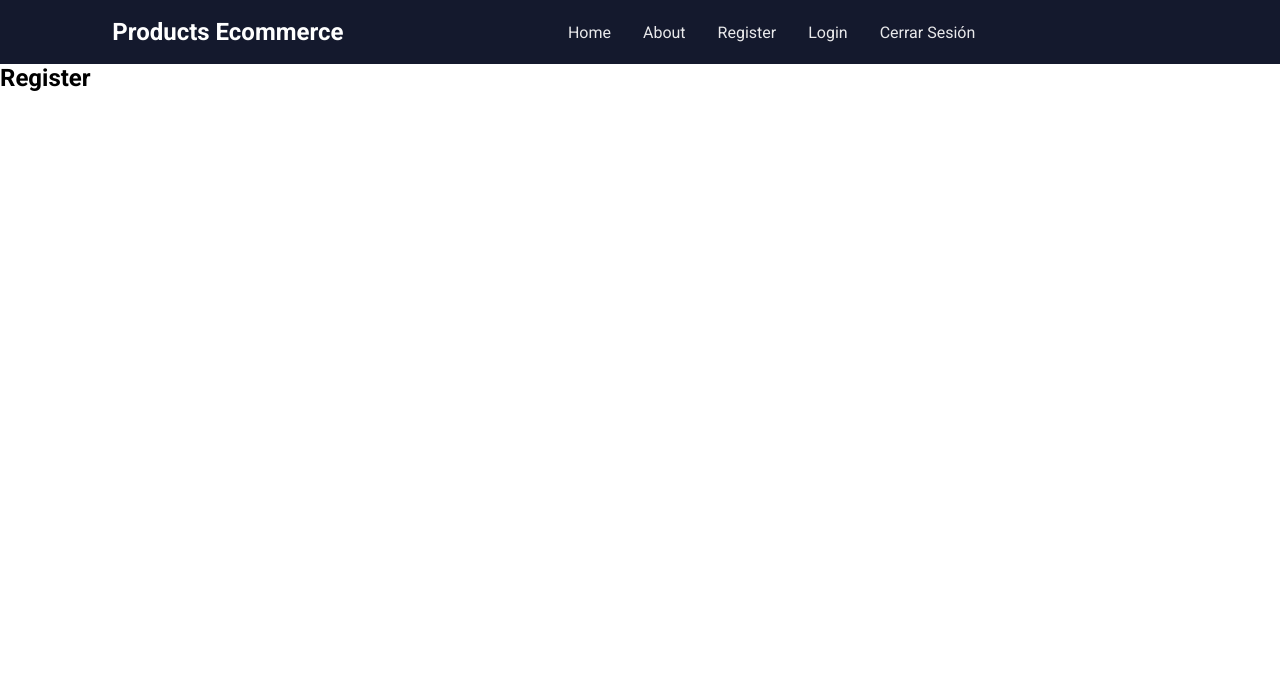
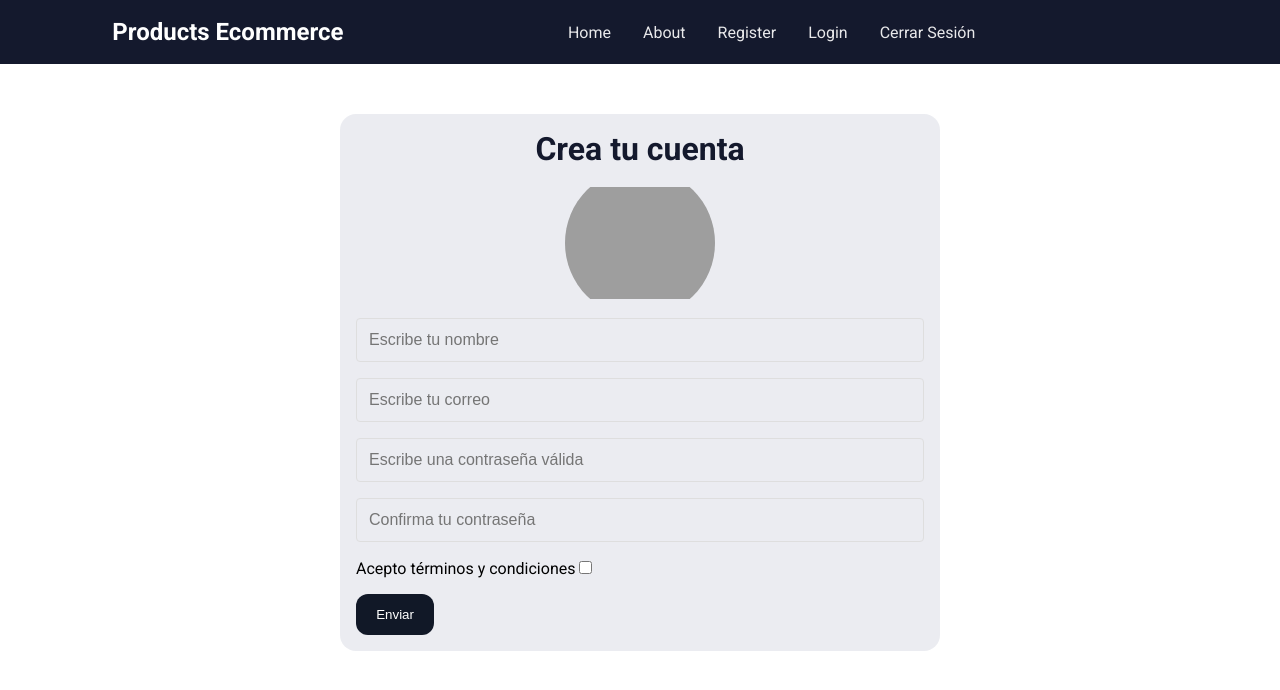
Before and after one commit to diegos9307/productsEcommerce, a React (Create React App) app: page /register in a window 1280 px wide. Shown: the top 690 px of the page. Built offline with nearby package versions, Linux system fonts and the light colour scheme; no server answers; grey boxes are pictures that could not be loaded.

Commit message:
Lógica, validaciones y vista inicial listas

```diff
--- a/src/components/Card.js
+++ b/src/components/Card.js
@@ -29,7 +29,7 @@ const Card = ({ el }) => {
             <Contador targetTime={targetTime} setActive={setActive} />
             <Link
               to={`/detail/${el.id}`}
-              className="card__btn-link"
+              className="btn"
               style={active === false ? null : { pointerEvents: 'none' }}>
               Ir a detalles
             </Link>
--- /dev/null
+++ b/src/components/RegisterForm.js
@@ -0,0 +1,117 @@
+/* eslint-disable no-unused-vars */
+import { useForm } from '../hooks/useForm';
+
+const initialForm = {
+  name: '',
+  email: '',
+  password: '',
+  confirmpassword: '',
+  terminos: false
+};
+
+const validationsForm = (form) => {
+  let errors = {};
+  let regexName = /^[A-Za-zÑñÁáÉéÍíÓóÚúÜü\s]+$/;
+  let regexEmail = /^(\w+[/./-]?){1,}@[a-z]+[/.]\w{2,}$/;
+  let regexPassword = /^(?=\w*\d)(?=\w*[A-Z])(?=\w*[a-z])\S{8,16}$/;
+
+  if (!form.name.trim()) {
+    errors.name = "El campo 'Nombre' es requerido";
+  } else if (!regexName.test(form.name.trim())) {
+    errors.name = "El campo 'Nombre' sólo acepta letras y espacios en blanco";
+  }
+
+  if (!form.email.trim()) {
+    errors.email = "El campo 'Correo' es requerido";
+  } else if (!regexEmail.test(form.email.trim())) {
+    errors.email = "El campo 'Correo' es incorrecto";
+  }
+
+  if (!form.password.trim()) {
+    errors.password = "El campo 'Contraseña' es requerido";
+  } else if (!regexPassword.test(form.password.trim())) {
+    errors.password =
+      'La contraseña debe tener al entre 8 y 16 caracteres, al menos un dígito y al menos una mayúscula.';
+  }
+
+  if (!form.confirmpassword.trim()) {
+    errors.confirmpassword = "El campo 'Confirmar contraseña' es requerido";
+  } else if (form.password !== form.confirmpassword) {
+    errors.confirmpassword = 'Las contraseñas no coinden';
+  }
+
+  if (!form.terminos) {
+    errors.terminos = "El campo 'Terminos' es requerido";
+  }
+  return errors;
+};
+
+const RegisterForm = () => {
+  const { form, errors, loading, response, handleChange, handleBlur, handleSubmit, handleChecked } =
+    useForm(initialForm, validationsForm);
+  return (
+    <div className="form__container">
+      <div className="form__media">
+        <h2 className="form__title">Crea tu cuenta</h2>
+        <img src="https://cdn-icons-png.flaticon.com/512/476/476863.png" alt="Product" />
+      </div>
+      <form className="form__content" onSubmit={handleSubmit}>
+        <input
+          type="text"
+          name="name"
+          placeholder="Escribe tu nombre"
+          onBlur={handleBlur}
+          onChange={handleChange}
+          value={form.name}
+          required
+        />
+        {errors.name && <p className="form__error">{errors.name}</p>}
+        <input
+          type="email"
+          name="email"
+          placeholder="Escribe tu correo"
+          onBlur={handleBlur}
+          onChange={handleChange}
+          value={form.email}
+          required
+        />
+        {errors.email && <p className="form__error">{errors.email}</p>}
+        <input
+          type="password"
+          name="password"
+          placeholder="Escribe una contraseña válida"
+          onBlur={handleBlur}
+          onChange={handleChange}
+          value={form.password}
+          required
+        />
+        {errors.password && <p className="form__error">{errors.password}</p>}
+        <input
+          type="password"
+          name="confirmpassword"
+          placeholder="Confirma tu contraseña"
+          onBlur={handleBlur}
+          onChange={handleChange}
+          value={form.confirmpassword}
+          required
+        />
+        {errors.confirmpassword && <p className="form__error">{errors.confirmpassword}</p>}
+        <label html="terminos">Acepto términos y condiciones</label>
+        <input
+          type="checkbox"
+          name="terminos"
+          onBlur={handleBlur}
+          onChange={handleChecked}
+          value={form.terminos}
+          required
+        />
+        {errors.terminos && <p className="form__error">{errors.terminos}</p>}
+        <div className="form__button">
+          <input type="submit" value="Enviar" className="btn" />
+        </div>
+      </form>
+    </div>
+  );
+};
+
+export default RegisterForm;
--- /dev/null
+++ b/src/hooks/useForm.js
@@ -0,0 +1,40 @@
+/* eslint-disable no-unused-vars */
+import { useState } from 'react';
+
+export const useForm = (initialForm, validateForm) => {
+  const [form, setForm] = useState(initialForm);
+  const [errors, setErrors] = useState({});
+  const [loading, setLoading] = useState(false);
+  const [response, setResponse] = useState(null);
+
+  const handleChange = (e) => {
+    setForm({ ...form, [e.target.name]: e.target.value });
+  };
+  const handleChecked = (e) => {
+    setForm({ ...form, [e.target.name]: e.target.checked });
+  };
+  const handleBlur = (e) => {
+    handleChange(e);
+    setErrors(validateForm(form));
+  };
+  const handleSubmit = (e) => {
+    e.preventDefault();
+    setErrors(validateForm(form));
+    if (Object.keys(errors).length === 0) {
+      alert('Enviando Formulario');
+    } else {
+      return;
+    }
+  };
+
+  return {
+    form,
+    errors,
+    loading,
+    response,
+    handleChange,
+    handleBlur,
+    handleSubmit,
+    handleChecked
+  };
+};
--- a/src/index.css
+++ b/src/index.css
@@ -149,7 +149,7 @@ img {
   justify-content: space-between;
 }
 
-.card__btn {
+.btn {
   background-color: #111827;
   border: 1px solid transparent;
   border-radius: 0.75rem;
@@ -296,6 +296,61 @@ img {
   width: 100%;
 }
 
+.form__container {
+  max-width: 600px;
+  margin-left: auto;
+  margin-right: auto;
+  margin-top: 50px;
+  padding: 1rem;
+  border-radius: 1rem;
+  background-color: rgba(154, 158, 185, 0.2);
+}
+
+.form__title {
+  font-size: 2rem;
+  color: #14192d;
+}
+
+.form__media {
+  width: 100%;
+  height: auto;
+  display: flex;
+  flex-direction: column;
+  align-items: center;
+}
+
+.form__media img {
+  width: 150px;
+  height: 150px;
+  object-fit: contain;
+  border-radius: 50%;
+}
+
+.form__button {
+  margin-top: 1rem;
+}
+
+.form__error {
+  color: black;
+  font-weight: bold;
+}
+
+input[type='text'],
+input[type='email'],
+input[type='password'] {
+  border: thin solid #dedede;
+  border-radius: 0.25rem;
+  padding: 0.75rem;
+  margin-bottom: 1rem;
+  outline: none;
+  display: block;
+  width: 100%;
+  font-size: 1rem;
+  line-height: 1;
+  color: #14192d;
+  background-color: transparent;
+}
+
 @media (max-width: 700px) {
   .navBar__items {
     position: absolute;
--- a/src/pages/Register.js
+++ b/src/pages/Register.js
@@ -1,10 +1,11 @@
 import NavigationBar from '../components/NavigationBar';
+import RegisterForm from '../components/RegisterForm';
 
 const Register = () => {
   return (
     <div>
       <NavigationBar />
-      <h2>Register</h2>
+      <RegisterForm />
     </div>
   );
 };
```
